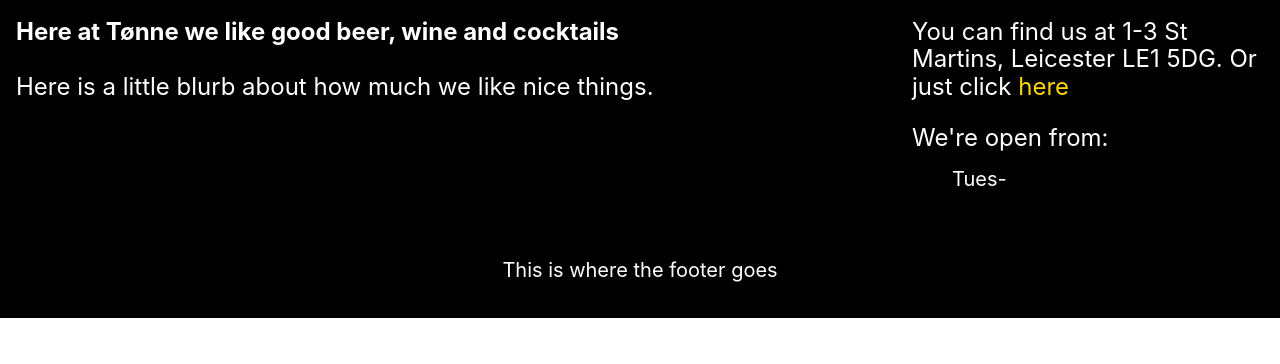
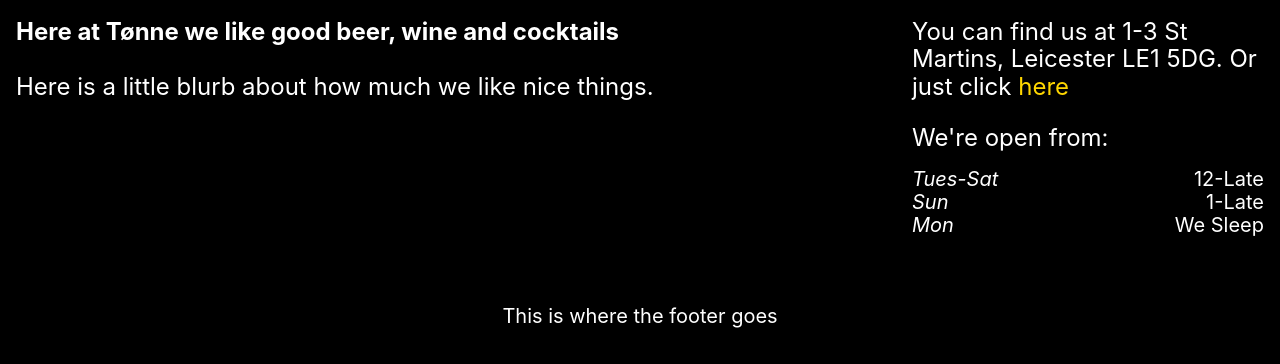
Before and after one commit to mrsomia/tonne, a Gatsby site: page / in a window 1280 px wide. Shown: the part 1408-1772 px from the top of the page. Before the commit the page ends 1726 px from the top, so only its background shows below. Built offline with nearby package versions, Linux system fonts and the light colour scheme; Gatsby itself is replaced by a stand-in of ours.

Commit message:
Adds opening times

```diff
--- a/src/components/header3.css
+++ b/src/components/header3.css
@@ -9,20 +9,21 @@
 on larger screens do not and just expand out(60em)
 */
 .nav {
-  /* Height & width depends on how you want to reveal the overlay (see JS below) */
-  /* height: 6em; */
+  /* properties present at all times */
   width: 100%;
   background-color: rgb(0, 0, 0); /* Black fallback color */
 }
 
 @media screen and (max-width: 30em){
   .nav {
+    /* properties present on small screens */
     height: 6em;
     overflow-y: hidden; /* Disable vertical scroll */
     transition: 0.5s; /* 0.5 second transition effect to slide in or slide down the overlay (height or width, depending on reveal) */
   }
 
   .nav-open {
+    /* toggle properties for small screen overlay */
     height: 100%;
     z-index: 1; /* Sit on top */
     position: fixed;
--- a/src/components/header3.js
+++ b/src/components/header3.js
@@ -38,8 +38,9 @@
           </Link>
         </div>
         <span className="white pointer absolute top-0 right-0 pa3 f1 dn-ns"
-        onClick={toggleNav}
-        >&times;</span>
+        onClick={toggleNav}>
+          &times;
+        </span>
     </div>
   )
 }
--- a/src/pages/index.js
+++ b/src/pages/index.js
@@ -21,8 +21,10 @@
       <div className="pa2 ph3 pa3-ns w-30-ns">
         <p className="f3">You can find us at 1-3 St Martins, Leicester LE1 5DG. Or just click <a className="yellow no-underline" href="https://goo.gl/maps/uE4YVrMRBZGN7zuMA">here</a></p>
         <span className="f3">We're open from:</span>
-        <ul className="list">
-          <li className="f4">Tues-</li>
+        <ul className="list pl0">
+          <li className="f4 flex"><span className="i" style={{marginRight: `auto`}}>Tues-Sat</span> <span>12-Late</span></li>
+          <li className="f4 flex"><span className="i" style={{marginRight: `auto`}}>Sun</span> <span>1-Late</span></li>
+          <li className="f4 flex"><span className="i" style={{marginRight: `auto`}}>Mon</span> <span>We Sleep</span></li>
         </ul>
       </div>
     </div>
```
